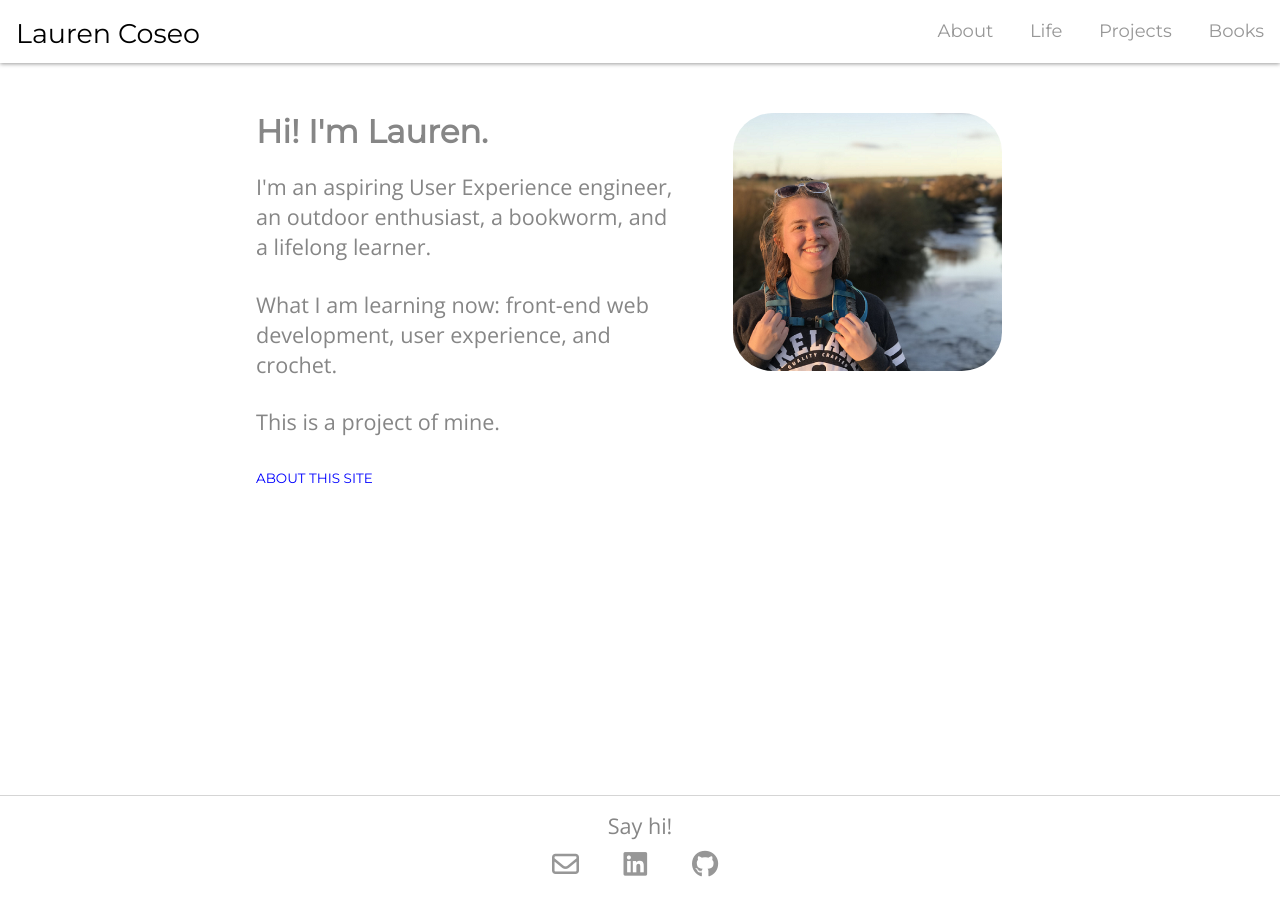
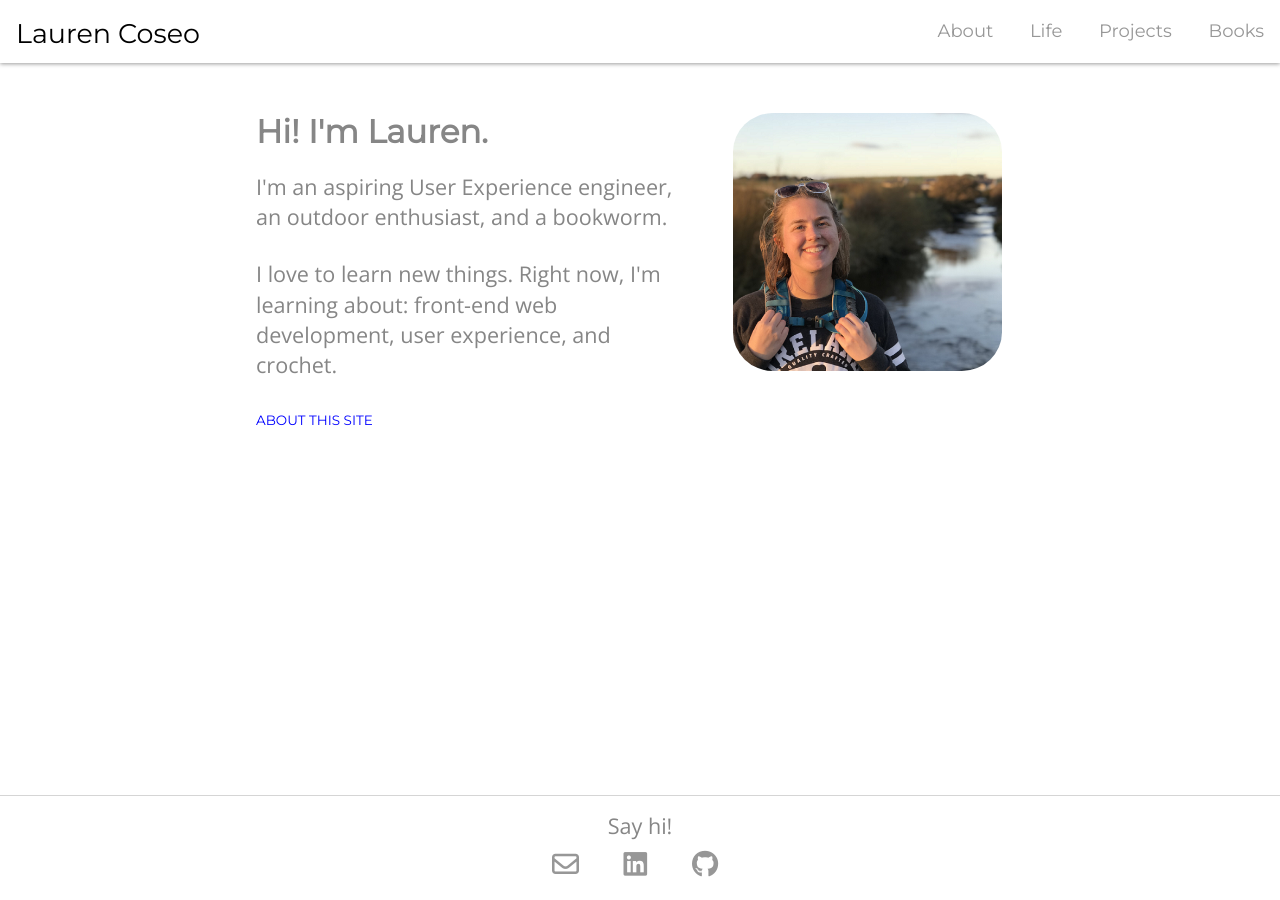
Before and after one commit to laurencoseo/laurencoseo.github.io, a Jekyll site: the page built from index.html, in a window 1280 px wide. Built offline with Jekyll 4.4.1, drawn with Linux system fonts in a browser that asks for light colours; nearby versions of some CDN libraries.

Commit message:
change text

```diff
--- a/index.html
+++ b/index.html
@@ -6,11 +6,9 @@ title: Lauren Coseo
             <div class="content-wrapper">
                 <div class="blurb">
                     <h2 id="intro">Hi! I'm Lauren.</h2>
-                    <p>I'm an aspiring User Experience engineer, an outdoor enthusiast, a bookworm, and a lifelong learner.</p>
+                    <p>I'm an aspiring User Experience engineer, an outdoor enthusiast, and a bookworm.</p>
                     <br>
-                    <p>What I am learning now: front-end web development, user experience, and crochet.</p>
-                    <br>
-                    <p>This is a project of mine.</p>
+                    <p>I love to learn new things. Right now, I'm learning about: front-end web development, user experience, and crochet.</p>
                     <div class="site">
                         <a href="/siteinfo">About this site</a>
                     </div>
```
